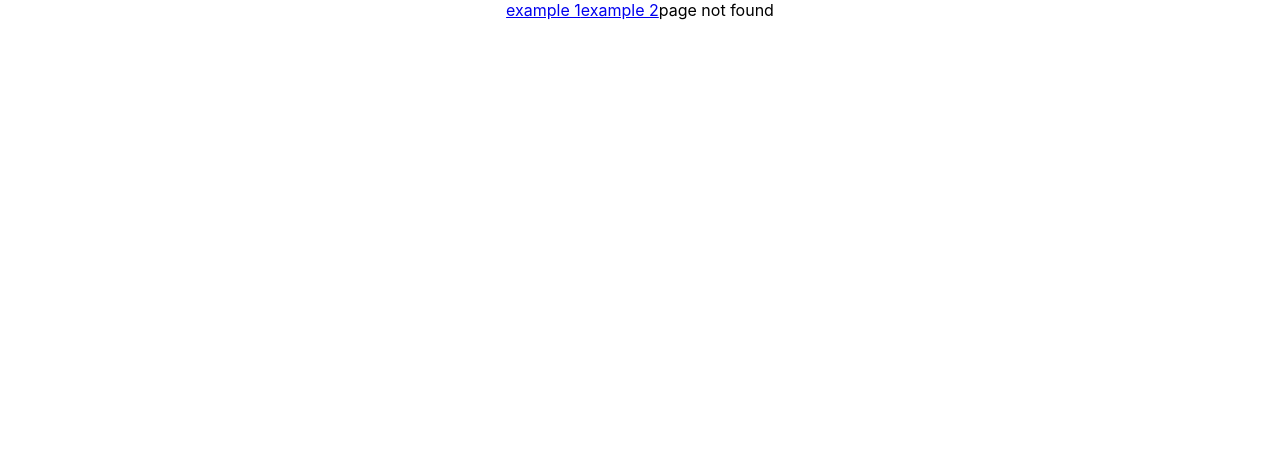
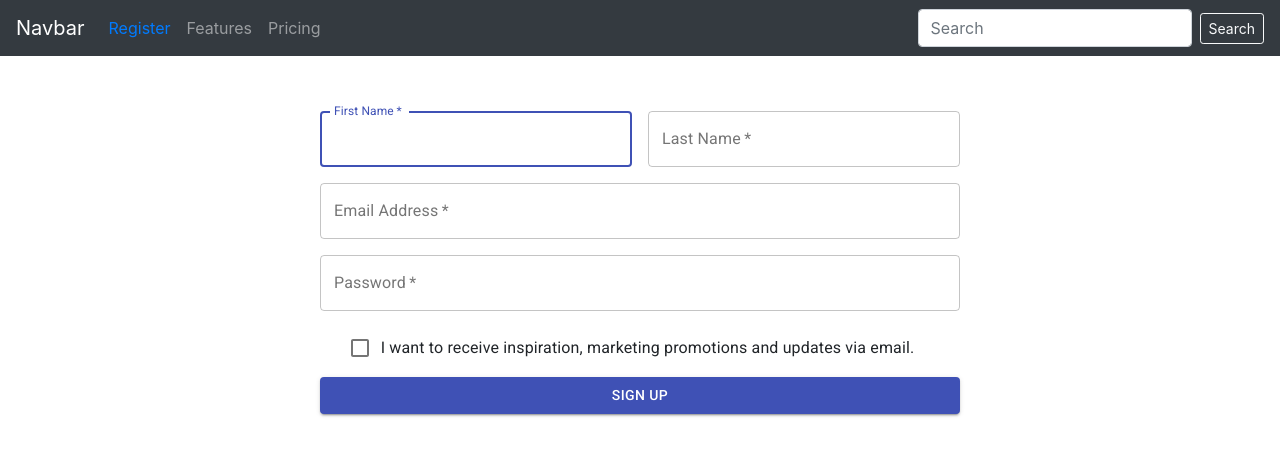
Before and after one commit to AmirDeby/myShopClientReact, a React (Create React App) app: page /register in a window 1280 px wide. Before the commit this address had no page. Shown: the top 456 px of the page. Built offline with nearby package versions, Linux system fonts and the light colour scheme.

Commit message:
add navbar and register component - do not work

```diff
--- a/package.json
+++ b/package.json
@@ -3,11 +3,16 @@
   "version": "0.1.0",
   "private": true,
   "dependencies": {
+    "@material-ui/core": "^4.10.1",
+    "@material-ui/icons": "^4.9.1",
     "@types/jest": "24.0.19",
     "@types/node": "12.7.12",
     "@types/react": "16.9.6",
     "@types/react-dom": "16.9.2",
+    "axios": "^0.19.2",
+    "bootstrap": "^4.5.0",
     "react": "^16.10.2",
+    "react-bootstrap": "^1.0.1",
     "react-dom": "^16.10.2",
     "react-redux": "^7.1.1",
     "react-router": "^5.1.2",
--- a/public/index.html
+++ b/public/index.html
@@ -10,11 +10,15 @@
       content="Web site created using create-react-app"
     />
     <link rel="apple-touch-icon" href="logo192.png" />
+    <link rel="stylesheet" href="https://fonts.googleapis.com/css?family=Roboto:300,400,500,700&display=swap" />
     <!--
       manifest.json provides metadata used when your web app is installed on a
       user's mobile device or desktop. See https://developers.google.com/web/fundamentals/web-app-manifest/
     -->
     <link rel="manifest" href="%PUBLIC_URL%/manifest.json" />
+    <link rel="stylesheet" href="https://fonts.googleapis.com/icon?family=Material+Icons" />
+    <link rel="stylesheet" href="https://maxcdn.bootstrapcdn.com/bootstrap/4.5.0/css/bootstrap.min.css"
+      integrity="sha384-9aIt2nRpC12Uk9gS9baDl411NQApFmC26EwAOH8WgZl5MYYxFfc+NcPb1dKGj7Sk" crossorigin="anonymous" />
     <!--
       Notice the use of %PUBLIC_URL% in the tags above.
       It will be replaced with the URL of the `public` folder during the build.
--- a/src/App.tsx
+++ b/src/App.tsx
@@ -1,19 +1,19 @@
 import React from 'react';
+import { Route, Switch } from 'react-router';
 import './App.css';
-import { Switch, Route } from 'react-router';
-import { Link } from 'react-router-dom';
+import NavBar from './Pages/NavBar/NavBar';
+import Register from './Pages/Register/Register';
 
 const App: React.FC = () => {
   return (
     <div className="App">
-      <Link to="/example1">example 1</Link>
-      <Link to="/example2">example 2</Link>
+      <NavBar />
       <Switch>
         <Route path="/" exact>
           <div>homepage</div>
         </Route>
-        <Route path="/example1">
-          <div>example1</div>
+        <Route path="/register">
+          <Register />
         </Route>
         <Route path="/example2">
           <div>example2</div>
--- /dev/null
+++ b/src/Pages/NavBar/NavBar.tsx
@@ -0,0 +1,28 @@
+import * as React from 'react';
+import Navbar from 'react-bootstrap/Navbar';
+import Nav from 'react-bootstrap/Nav';
+import Form from 'react-bootstrap/Form';
+import Button from 'react-bootstrap/Button';
+import FormControl from 'react-bootstrap/FormControl';
+import { Link } from 'react-router-dom';
+
+export interface INavBarProps {
+}
+export default class NavBar extends React.Component<INavBarProps> {
+    public render() {
+        return (
+            <Navbar bg="dark" variant="dark">
+                <Navbar.Brand href="#home">Navbar</Navbar.Brand>
+                <Nav className="mr-auto">
+                    <Nav.Link as="span"><Link to="register">Register</Link></Nav.Link>
+                    <Nav.Link as="span">Features</Nav.Link>
+                    <Nav.Link as="span">Pricing</Nav.Link>
+                </Nav>
+                <Form inline>
+                    <FormControl type="text" placeholder="Search" className="mr-sm-2" />
+                    <Button variant="outline-light" size="sm">Search</Button>
+                </Form>
+            </Navbar>
+        );
+    }
+}
--- /dev/null
+++ b/src/Pages/Register/Register.css
@@ -0,0 +1,5 @@
+.register-main-div{
+    width: 50%;
+    margin: auto;
+    margin-top: 55px;
+}
--- /dev/null
+++ b/src/Pages/Register/Register.tsx
@@ -0,0 +1,89 @@
+import Avatar from '@material-ui/core/Avatar';
+import Box from '@material-ui/core/Box';
+import Button from '@material-ui/core/Button';
+import Checkbox from '@material-ui/core/Checkbox';
+import CssBaseline from '@material-ui/core/CssBaseline';
+import FormControlLabel from '@material-ui/core/FormControlLabel';
+import Grid from '@material-ui/core/Grid';
+import TextField from '@material-ui/core/TextField';
+import * as React from 'react';
+import '../Register/Register.css';
+
+export interface IRegisterProps {
+}
+
+export default class Register extends React.Component<IRegisterProps> {
+    public render() {
+        return (
+            <div className="register-main-div">
+                <div>
+                    <form noValidate>
+                        <Grid container spacing={2}>
+                            <Grid item xs={12} sm={6}>
+                                <TextField
+                                    autoComplete="fname"
+                                    name="firstName"
+                                    variant="outlined"
+                                    required
+                                    fullWidth
+                                    id="firstName"
+                                    label="First Name"
+                                    autoFocus
+                                />
+                            </Grid>
+                            <Grid item xs={12} sm={6}>
+                                <TextField
+                                    variant="outlined"
+                                    required
+                                    fullWidth
+                                    id="lastName"
+                                    label="Last Name"
+                                    name="lastName"
+                                    autoComplete="lname"
+                                />
+                            </Grid>
+                            <Grid item xs={12}>
+                                <TextField
+                                    variant="outlined"
+                                    required
+                                    fullWidth
+                                    id="email"
+                                    label="Email Address"
+                                    name="email"
+                                    autoComplete="email"
+                                />
+                            </Grid>
+                            <Grid item xs={12}>
+                                <TextField
+                                    variant="outlined"
+                                    required
+                                    fullWidth
+                                    name="password"
+                                    label="Password"
+                                    type="password"
+                                    id="password"
+                                    autoComplete="current-password"
+                                />
+                            </Grid>
+                            <Grid item xs={12}>
+                                <FormControlLabel
+                                    control={<Checkbox value="allowExtraEmails" color="primary" />}
+                                    label="I want to receive inspiration, marketing promotions and updates via email."
+                                />
+                            </Grid>
+                        </Grid>
+                        <Button
+                            type="button"
+                            fullWidth
+                            variant="contained"
+                            color="primary"
+                        >
+                            Sign Up
+                        </Button>
+                    </form>
+                </div>
+                <Box mt={5}>
+                </Box>
+        </div>);
+    }
+}
--- a/src/index.tsx
+++ b/src/index.tsx
@@ -9,7 +9,8 @@ import { reducer } from './reducer';
 import { createLogger } from 'redux-logger';
 import { composeWithDevTools } from 'redux-devtools-extension';
 import { Provider } from 'react-redux';
-import { BrowserRouter } from 'react-router-dom'
+import { BrowserRouter } from 'react-router-dom';
+import 'bootstrap/dist/css/bootstrap.min.css';
 
 const logger = createLogger({ collapsed: true });
 const middleware = [thunk, logger];
```
Also changed, not shown: 1 other file (tests, documents, lock files or other folders).
